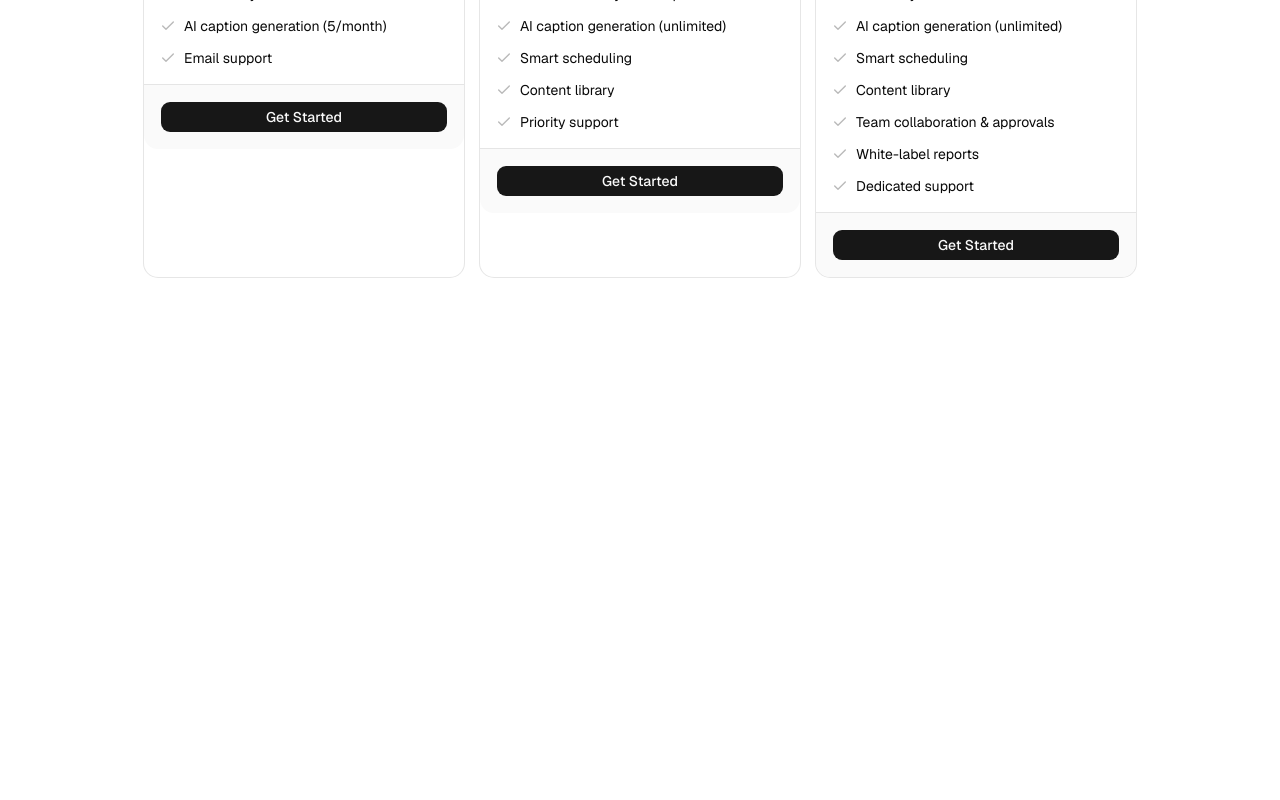
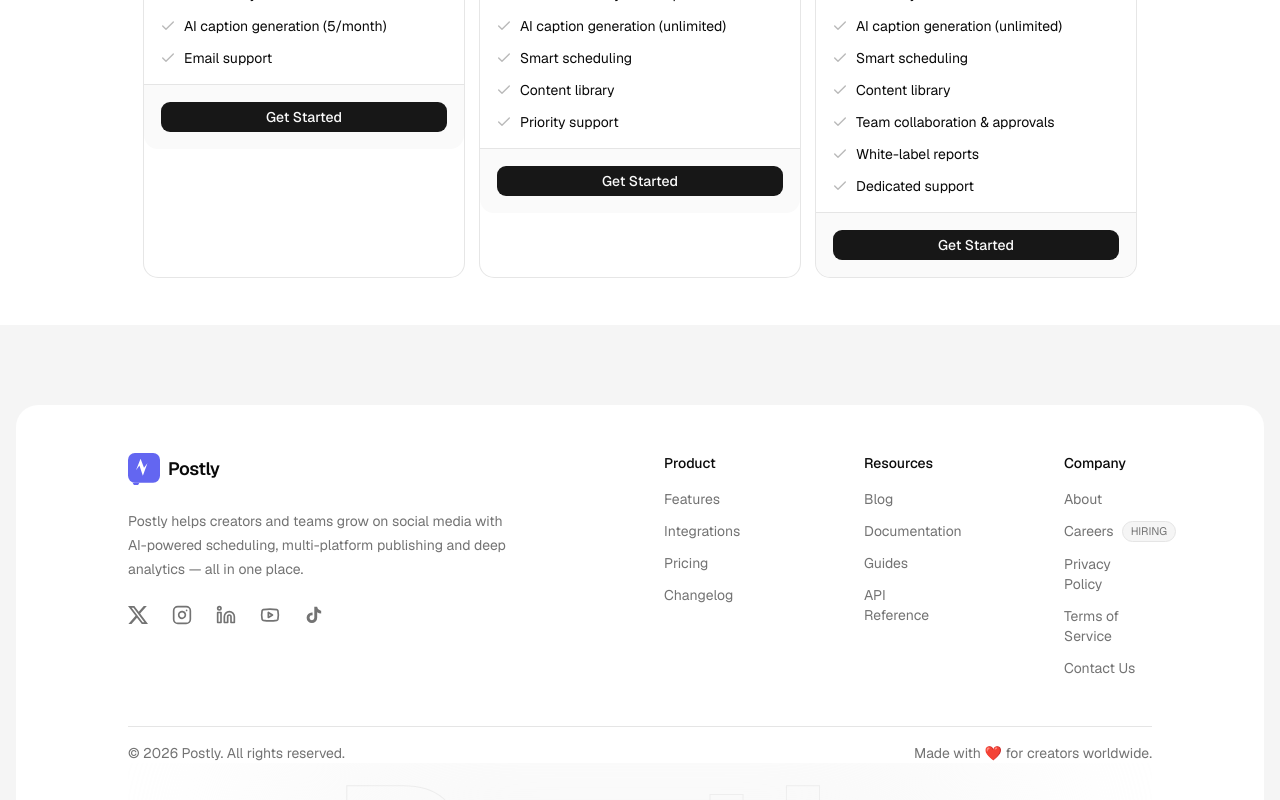
Before and after one commit to luchersou/postly, a Next.js app: page / in a window 1280 px wide. Shown: the part 6092-6892 px from the top of the page. Before the commit the page ends 6417 px from the top, so only its background shows below. Built offline with nearby package versions, Linux system fonts and the light colour scheme.

Commit message:
feat: add footer with social links and navigation columns

```diff
--- a/src/app/page.tsx
+++ b/src/app/page.tsx
@@ -1,5 +1,6 @@
 import { Navbar } from "@/components/layout/navbar";
 import { FeatureSection } from "@/components/sections/feature-section";
+import { Footer } from "@/components/sections/footer-section";
 import { Hero } from "@/components/sections/hero";
 import { IntegrationsGrid } from "@/components/sections/integration-section";
 import { PricingSection } from "@/components/sections/pricing/pricing-section";
@@ -19,6 +20,7 @@ export default function Home() {
         <ProductOverview />
         <TestimonialsSection />
         <PricingSection />
+        <Footer />
       </main>
     </>
   );
--- /dev/null
+++ b/src/components/sections/footer-section.tsx
@@ -0,0 +1,110 @@
+import { Logo } from "@/components/shared/logo";
+
+export function Footer() {
+  return (
+    <div className="bg-muted px-4 pt-20">
+      <footer className="mx-auto w-full max-w-[1350px] overflow-hidden rounded-tl-3xl rounded-tr-3xl bg-card px-4 pt-8 font-sans text-card-foreground sm:px-8 md:px-16 lg:px-28 lg:pt-12">
+        <div className="mx-auto grid max-w-7xl grid-cols-1 gap-8 md:gap-12 lg:grid-cols-6">
+          <div className="space-y-6 lg:col-span-3">
+            <Logo />
+            <p className="max-w-96 text-sm/6 text-muted-foreground">
+              Postly helps creators and teams grow on social media with
+              AI-powered scheduling, multi-platform publishing and deep
+              analytics — all in one place.
+            </p>
+            <div className="order-1 flex gap-5 md:order-2 md:gap-6">
+              {/* X (Twitter) */}
+              <a href="#" className="text-muted-foreground hover:text-foreground">
+                <svg width="20" height="20" viewBox="0 0 24 24" fill="currentColor" xmlns="http://www.w3.org/2000/svg">
+                  <path d="M18.901 1.153h3.68l-8.04 9.19L24 22.846h-7.406l-5.8-7.584-6.638 7.584H.474l8.6-9.83L0 1.154h7.594l5.243 6.932ZM17.61 20.644h2.039L6.486 3.24H4.298Z" />
+                </svg>
+              </a>
+              {/* Instagram */}
+              <a href="#" className="text-muted-foreground hover:text-foreground">
+                <svg xmlns="http://www.w3.org/2000/svg" width="20" height="20" viewBox="0 0 24 24" fill="none" stroke="currentColor" strokeWidth="2" strokeLinecap="round" strokeLinejoin="round">
+                  <rect width="20" height="20" x="2" y="2" rx="5" ry="5" />
+                  <path d="M16 11.37A4 4 0 1 1 12.63 8 4 4 0 0 1 16 11.37z" />
+                  <line x1="17.5" x2="17.51" y1="6.5" y2="6.5" />
+                </svg>
+              </a>
+              {/* LinkedIn */}
+              <a href="#" className="text-muted-foreground hover:text-foreground">
+                <svg xmlns="http://www.w3.org/2000/svg" width="20" height="20" viewBox="0 0 24 24" fill="none" stroke="currentColor" strokeWidth="2" strokeLinecap="round" strokeLinejoin="round">
+                  <path d="M16 8a6 6 0 0 1 6 6v7h-4v-7a2 2 0 0 0-2-2 2 2 0 0 0-2 2v7h-4v-7a6 6 0 0 1 6-6z" />
+                  <rect width="4" height="12" x="2" y="9" />
+                  <circle cx="4" cy="4" r="2" />
+                </svg>
+              </a>
+              {/* Youtube */}
+              <a href="#" className="text-muted-foreground hover:text-foreground">
+                <svg xmlns="http://www.w3.org/2000/svg" width="20" height="20" viewBox="0 0 24 24" fill="none" stroke="currentColor" strokeWidth="2" strokeLinecap="round" strokeLinejoin="round">
+                  <path d="M2.5 17a24.12 24.12 0 0 1 0-10 2 2 0 0 1 1.4-1.4 49.56 49.56 0 0 1 16.2 0A2 2 0 0 1 21.5 7a24.12 24.12 0 0 1 0 10 2 2 0 0 1-1.4 1.4 49.55 49.55 0 0 1-16.2 0A2 2 0 0 1 2.5 17" />
+                  <path d="m10 15 5-3-5-3z" />
+                </svg>
+              </a>
+              {/* TikTok */}
+              <a href="#" className="text-muted-foreground hover:text-foreground">
+                <svg xmlns="http://www.w3.org/2000/svg" width="20" height="20" viewBox="0 0 24 24" fill="currentColor">
+                  <path d="M19.59 6.69a4.83 4.83 0 0 1-3.77-4.25V2h-3.45v13.67a2.89 2.89 0 0 1-2.88 2.5 2.89 2.89 0 0 1-2.89-2.89 2.89 2.89 0 0 1 2.89-2.89c.28 0 .54.04.79.1V9.01a6.33 6.33 0 0 0-.79-.05 6.34 6.34 0 0 0-6.34 6.34 6.34 6.34 0 0 0 6.34 6.34 6.34 6.34 0 0 0 6.33-6.34V8.69a8.18 8.18 0 0 0 4.78 1.52V6.76a4.85 4.85 0 0 1-1.01-.07z" />
+                </svg>
+              </a>
+            </div>
+          </div>
+
+          <div className="grid grid-cols-2 items-start gap-8 md:grid-cols-3 md:gap-12 lg:col-span-3 lg:gap-28">
+            {/* Product */}
+            <div>
+              <h3 className="mb-4 text-sm font-medium text-foreground">Product</h3>
+              <ul className="space-y-3 text-sm text-muted-foreground">
+                <li><a href="#" className="hover:text-foreground">Features</a></li>
+                <li><a href="#" className="hover:text-foreground">Integrations</a></li>
+                <li><a href="#" className="hover:text-foreground">Pricing</a></li>
+                <li><a href="#" className="hover:text-foreground">Changelog</a></li>
+              </ul>
+            </div>
+
+            {/* Resources */}
+            <div>
+              <h3 className="mb-4 text-sm font-medium text-foreground">Resources</h3>
+              <ul className="space-y-3 text-sm text-muted-foreground">
+                <li><a href="#" className="hover:text-foreground">Blog</a></li>
+                <li><a href="#" className="hover:text-foreground">Documentation</a></li>
+                <li><a href="#" className="hover:text-foreground">Guides</a></li>
+                <li><a href="#" className="hover:text-foreground">API Reference</a></li>
+              </ul>
+            </div>
+
+            {/* Company */}
+            <div className="col-span-2 md:col-span-1">
+              <h3 className="mb-4 text-sm font-medium text-foreground">Company</h3>
+              <ul className="space-y-3 text-sm text-muted-foreground">
+                <li><a href="#" className="hover:text-foreground">About</a></li>
+                <li className="flex items-center gap-2">
+                  <a href="#" className="hover:text-foreground">Careers</a>
+                  <span className="rounded-full border border-border bg-muted px-2 py-0.5 text-[11px] text-muted-foreground">
+                    HIRING
+                  </span>
+                </li>
+                <li><a href="#" className="hover:text-foreground">Privacy Policy</a></li>
+                <li><a href="#" className="hover:text-foreground">Terms of Service</a></li>
+                <li><a href="#" className="hover:text-foreground">Contact Us</a></li>
+              </ul>
+            </div>
+          </div>
+        </div>
+
+        <div className="mx-auto mt-12 flex max-w-7xl items-center justify-between border-t border-border pt-4">
+          <p className="text-sm text-muted-foreground">© 2026 Postly. All rights reserved.</p>
+          <p className="text-sm text-muted-foreground">Made with ❤️ for creators worldwide.</p>
+        </div>
+
+        <div className="relative overflow-hidden">
+          <div className="pointer-events-none absolute inset-x-0 bottom-0 mx-auto h-full max-h-64 w-full max-w-3xl rounded-full bg-muted blur-[100px]" />
+          <div className="mt-6 text-center text-[clamp(3rem,15vw,15rem)] leading-[0.7] font-extrabold text-transparent [-webkit-text-stroke:1px_var(--border)]">
+            Postly
+          </div>
+        </div>
+      </footer>
+    </div>
+  );
+}
```
